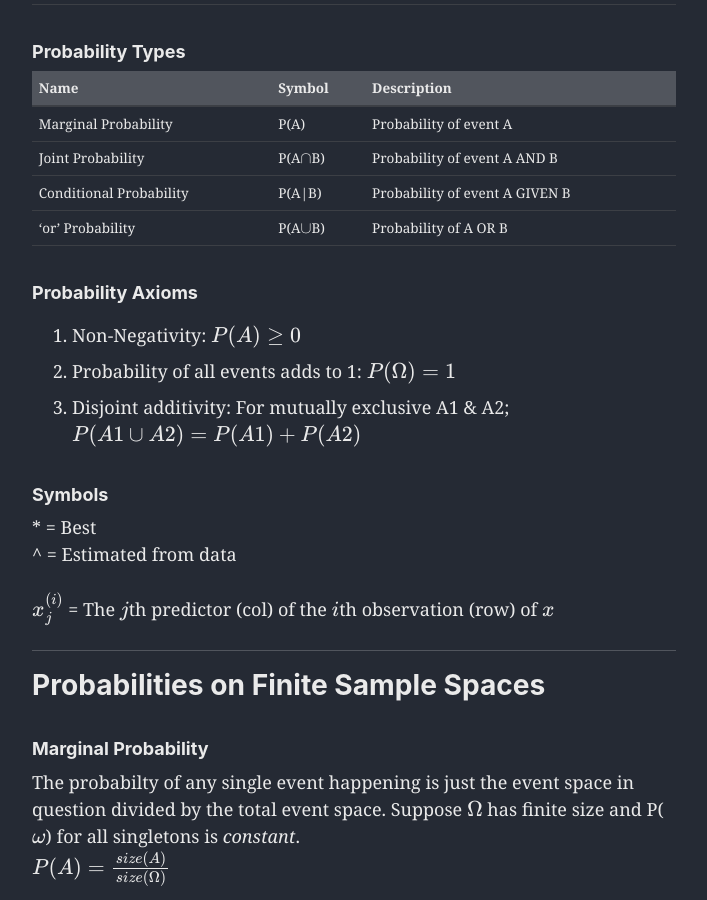
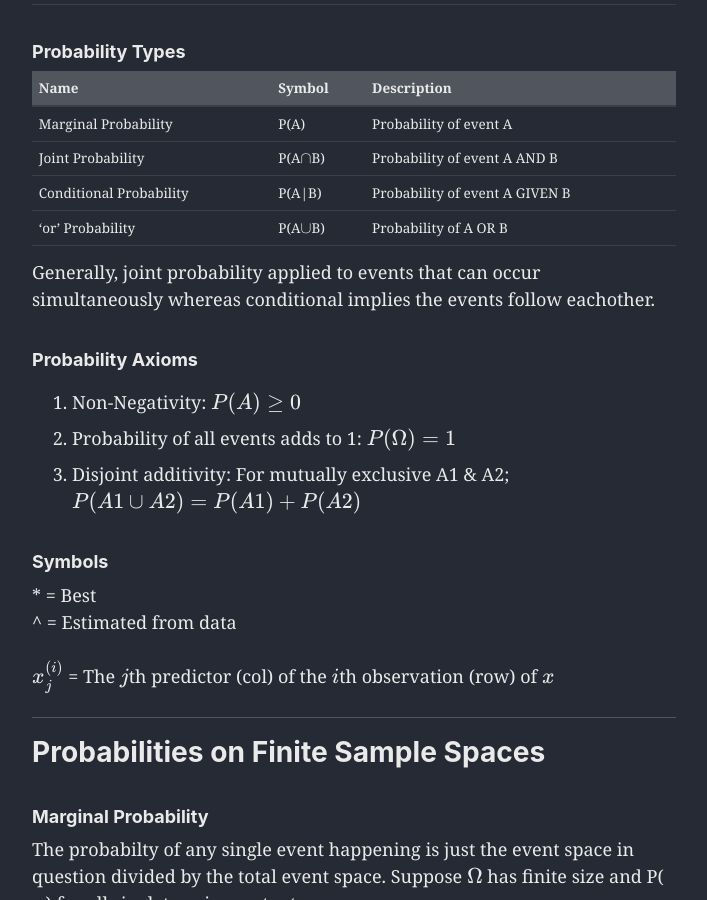
Before and after one commit to mdwcrft/mdwcrft.github.io, a Jekyll site: the page built from _posts/2019-04-01-S1-probability.md, in a window 1280 px wide and 900 px high, scrolled down 400 px. Shown: the whole window, without its empty margins (286-993 px from the left). Built offline with Jekyll 4.4.1, drawn with Linux system fonts in a browser that asks for light colours; cached includes are drawn as plain includes; nearby versions of some CDN libraries; formulas are drawn with MathJax 3.

Commit message:
Add Joint/Conditional explanation

```diff
--- a/_posts/2019-04-01-S1-probability.md
+++ b/_posts/2019-04-01-S1-probability.md
@@ -24,6 +24,8 @@ encoding: UTF-8
 |Joint Probability|P(A$\cap$B)|Probability of event A AND B|
 |Conditional Probability|P(A\|B)|Probability of event A GIVEN B|
 |'or' Probability|P(A$\cup$B)|Probability of A OR B|
+
+Generally, joint probability applied to events that can occur simultaneously whereas conditional implies the events follow eachother.
 
 ### Probability Axioms
 
```
